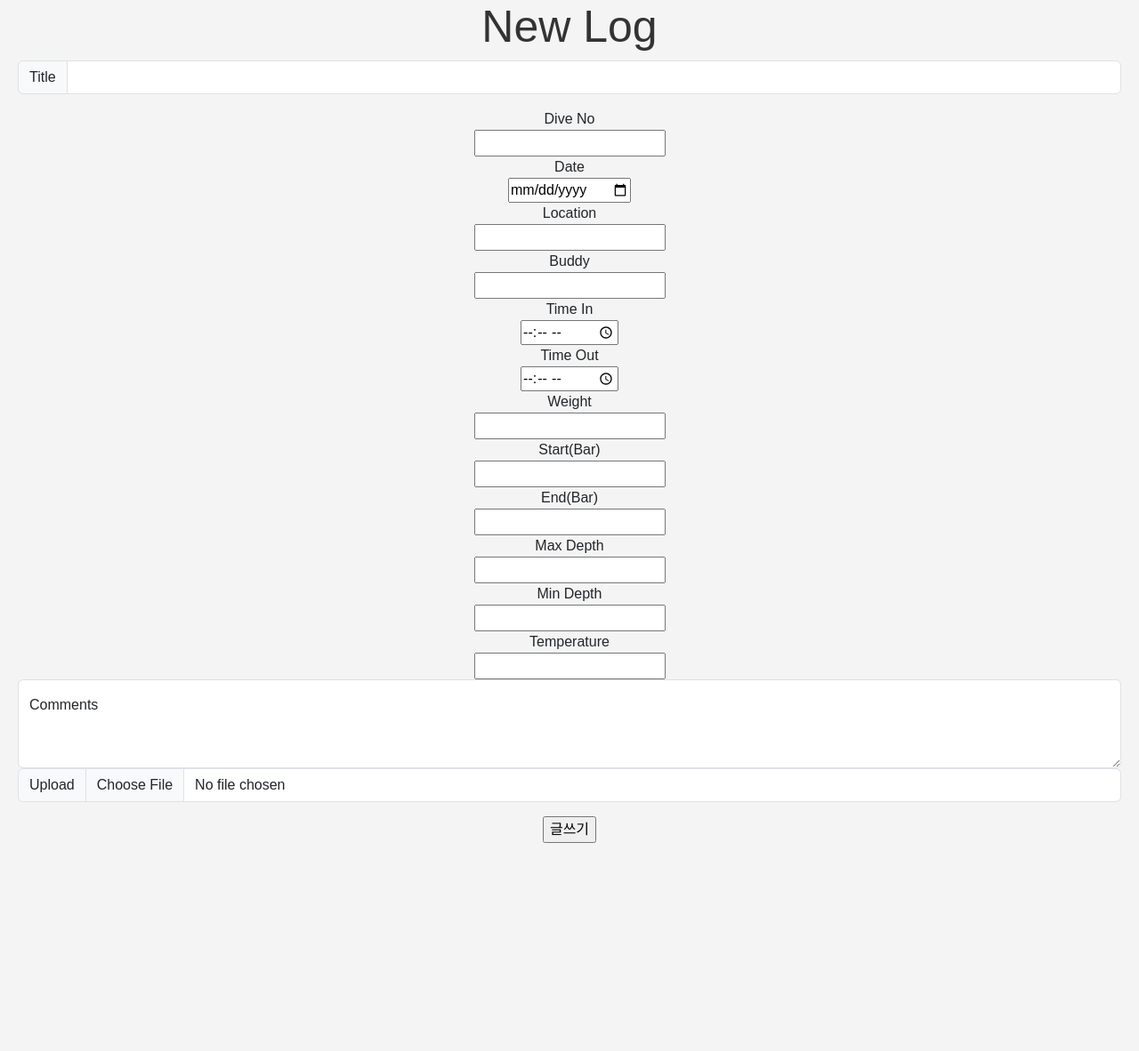
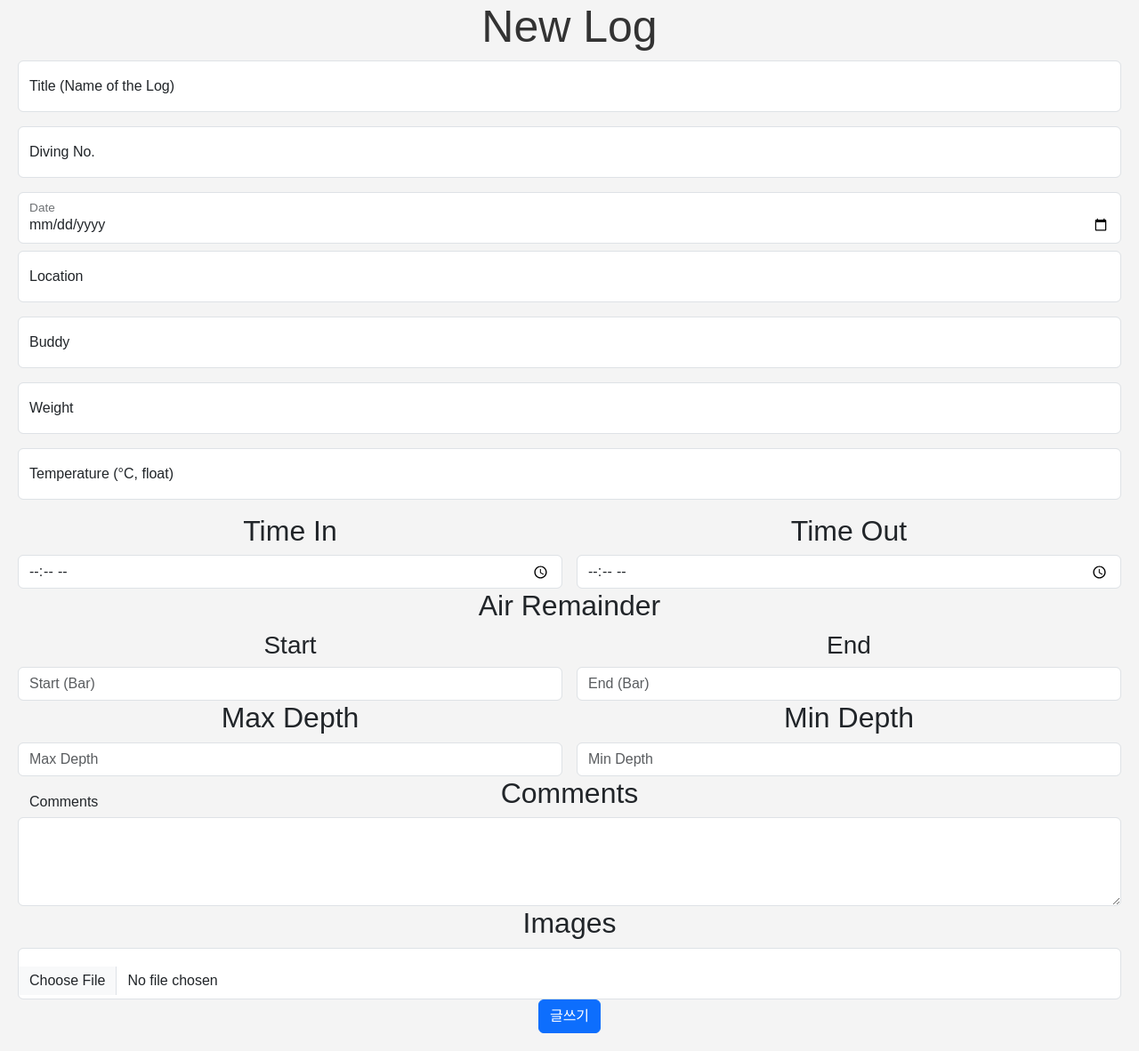
Before and after one commit to junnie082/Scoop-A-Dive, a Django app: page /home/new_post/ in a window 1280 px wide. Shown: the part 77-1259 px from the top of the page at 89% size. Before the commit the page ends 1025 px from the top, so only its background shows below. Run offline with Django 5.2, Linux system fonts and the light colour scheme; some libraries are stand-ins or nearby versions.

```diff
--- a/scoopadive/main/templates/main/home.html
+++ b/scoopadive/main/templates/main/home.html
@@ -90,7 +90,9 @@
     </ul>
     <!-- 페이징처리 끝 -->
 
+    {% if user.is_authenticated %}
     <button><a href="new_post/" style="color: white;">글쓰기</a></button>
+    {% endif %}
 
     <!-- Bootstrap JS -->
     <script src="{% static 'bootstrap.min.js' %}"></script>
--- a/scoopadive/main/templates/main/index.html
+++ b/scoopadive/main/templates/main/index.html
@@ -15,7 +15,7 @@
         <a id="login-link" href="{% url 'common:login' %}">로그인</a>
     {% elif profile.is_ststMember %}
         <a id="happy-buddies-link" href="https://junnie082.github.io/happy-buddies/">Happy Buddies</a>
-        <p>How to use Happy Buddies?<a href="https://github.com/junnie082/happy-buddies/tree/develop">Press here!</a></p>
+{#        <p>How to use Happy Buddies?<a href="https://github.com/junnie082/happy-buddies/tree/develop">Press here!</a></p>#}
     {% endif %}
 </body>
 </html>
--- a/scoopadive/main/templates/main/new_post.html
+++ b/scoopadive/main/templates/main/new_post.html
@@ -12,51 +12,117 @@
 {% include "components/navbar.html" %}
 
     <h1>New Log</h1>
-    <form method="POST">
+    <form method="POST" action="{% url 'main:new_post' %}">
         {% csrf_token %}
-        <div class="input-group mb-3">
-          <span class="input-group-text" id="inputGroup-sizing-default">Title</span>
-          <input type="text" class="form-control" aria-label="Sizing example input" aria-describedby="inputGroup-sizing-default">
+        <div class="form-floating mb-3">
+          <input type="text" name="logName" class="form-control" id="floatingInput" placeholder="Integer only" required>
+          <label for="floatingInput">Title (Name of the Log)</label>
         </div>
-        Dive No <br>
-        <input type="number" name="diveNo"><br>
-        Date<br>
-        <input type="date" name="date"><br>
-        Location<br>
-        <input type="text" name="location"><br>
-        Buddy<br>
-        <input type="text" name="buddy"><br>
-        Time In<br>
-        <input type="time" name="timeIn"><br>
-        Time Out<br>
-        <input type="time" name="timeOut"><br>
-        Weight<br>
-        <input type="number" name="weight"><br>
-        Start(Bar)<br>
-        <input type="number" name="barStart"><br>
-        End(Bar)<br>
-        <input type="number" name="barEnd"><br>
-        Max Depth<br>
-        <input type="number" name="maxDepth"><br>
-        Min Depth<br>
-        <input type="number" name="minDepth"><br>
-        Temperature<br>
-        <input type="number" name="temperature" step="0.1"><br>
+{#        Dive No <br>#}
+{#        <input type="number" name="diveNo"><br>#}
+        <div class="form-floating mb-3">
+          <input type="number" name="diveNo" class="form-control" id="floatingInput" placeholder="Integer only" required>
+          <label for="floatingInput">Diving No.</label>
+        </div>
+
+{#        Date<br>#}
+{#        <input type="date" name="date"><br>#}
+        <div class="form-floating mb-2">
+            <input type="date" name="date" class="form-control" id="floatingInput" required>
+            <label for="floatingInput">Date</label>
+        </div>
+
+{#        Location<br>#}
+{#        <input type="text" name="location"><br>#}
+        <div class="form-floating mb-3">
+          <input type="text" name="location" class="form-control" id="floatingInput" placeholder="Where did you dive?" required>
+          <label for="floatingInput">Location</label>
+        </div>
+
+{#        Buddy<br>#}
+{#        <input type="text" name="buddy"><br>#}
+        <div class="form-floating mb-3">
+          <input type="text" name="buddy" class="form-control" id="floatingInput" placeholder="Who was your buddy?">
+          <label for="floatingInput">Buddy</label>
+        </div>
+
+{#         Weight<br>#}
+{#        <input type="number" name="weight"><br>#}
+        <div class="form-floating mb-3">
+          <input type="number" name="weight" class="form-control" id="floatingInput" placeholder="How heavy was your weight?" required>
+          <label for="floatingInput">Weight</label>
+        </div>
+
+{#        Temperature<br>#}
+{#        <input type="number" name="temperature" step="0.1"><br>#}
+        <div class="form-floating mb-3">
+            <input type="number" name="temperature" step="any" class="form-control" id="floatingInput" placeholder="How cold was the water?" required>
+            <label for="floatingInput">Temperature (°C, float)</label>
+        </div>
+{#        Time In<br>#}
+{#        <input type="time" name="timeIn"><br>#}
+{#        Time Out<br>#}
+{#        <input type="time" name="timeOut"><br>#}
+        <div class="row g-3">
+          <div class="col-sm">
+              <h2>Time In</h2>
+            <input type="time" name="timeIn" class="form-control" placeholder="Time In" aria-label="City" required>
+          </div>
+          <div class="col-sm">
+              <h2>Time Out</h2>
+            <input type="time" name="timeOut" class="form-control" placeholder="Time Out" aria-label="State" required>
+          </div>
+        </div>
+
+{#        Start(Bar)<br>#}
+{#        <input type="number" name="barStart"><br>#}
+{#        End(Bar)<br>#}
+{#        <input type="number" name="barEnd"><br>#}
+        <h2>Air Remainder</h2>
+        <div class="row g-3">
+          <div class="col-sm">
+              <h3>Start</h3>
+            <input type="number" name="barStart" step="any" class="form-control" placeholder="Start (Bar)" aria-label="City" required>
+          </div>
+          <div class="col-sm">
+              <h3>End</h3>
+            <input type="number" name="barEnd" step="any" class="form-control" placeholder="End (Bar)" aria-label="State" required>
+          </div>
+        </div>
+
+{#        Max Depth<br>#}
+{#        <input type="number" name="maxDepth"><br>#}
+{#        Min Depth<br>#}
+{#        <input type="number" name="minDepth"><br>#}
+        <div class="row g-3">
+          <div class="col-sm">
+              <h2>Max Depth</h2>
+            <input type="number" name="maxDepth" step="any" class="form-control" placeholder="Max Depth" aria-label="City" required>
+          </div>
+          <div class="col-sm">
+              <h2>Min Depth</h2>
+            <input type="number" name="minDepth" step="any" class="form-control" placeholder="Min Depth" aria-label="State" required>
+          </div>
+        </div>
+
 {#        Comments<br>#}
 {#        <textarea rows="50" cols="100" name="comments"></textarea>#}
         <div class="form-floating">
+            <h2>Comments</h2>
           <textarea name="comments" class="form-control" placeholder="Leave a comment here" id="floatingTextarea2" style="height: 100px"></textarea>
           <label for="floatingTextarea2">Comments</label>
         </div>
 
 
-        <div class="input-group mb-3">
-          <label class="input-group-text" for="inputGroupFile01">Upload</label>
+        <div class="form-floating">
+            <h2>Images</h2>
           <input type="file" name="images" class="form-control" id="inputGroupFile01">
         </div>
 
 
-        <input type="submit" value="글쓰기">
+        <div class="text-center">
+            <button type="submit" class="btn btn-primary">글쓰기</button>
+        </div>
     </form>
 
 <!-- Bootstrap JS -->
--- a/scoopadive/main/templates/user_profile/modify_profile.html
+++ b/scoopadive/main/templates/user_profile/modify_profile.html
@@ -50,7 +50,7 @@
             </div>
 
             <div class="form-floating mb-2">
-                <input type="date" class="form-control" id="floatingInput" placeholder="2024-01-17">
+                <input type="date" name="birhday" class="form-control" id="floatingInput">
                 <label for="floatingInput">Birthday</label>
             </div>
 
--- a/scoopadive/main/views.py
+++ b/scoopadive/main/views.py
@@ -61,18 +61,8 @@ def new_post(request):
                 images = request.POST['images'],
                 create_date = timezone.now()
             )
-        # if request.POST['mainphoto']:
-        #     new_article = Post.objects.create(
-        #         postname=request.POST['postname'],
-        #         contents=request.POST['contents'],
-        #         mainphoto=request.POST['mainphoto'],
-        #     )
-        # else:
-        #     new_article = Post.objects.create(
-        #         postname=request.POST['postname'],
-        #         contents=request.POST['contents'],
-        #         mainphoto=request.POST['mainphoto'],
-        #     )
+            print("date: " + str(new_log.date))
+
         return redirect('/home/')
     return render(request, 'main/new_post.html')
 
```
Also changed, not shown: scoopadive/db.sqlite3.
